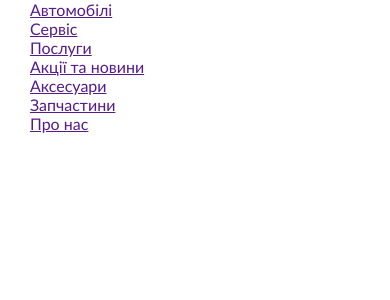
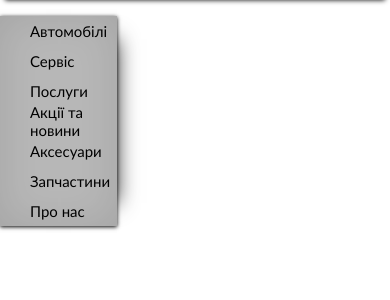
Before and after one commit to mhvozdesky/Enterprise, a Django app: page / in a window 390 px wide. Shown: the part 127-427 px from the top of the page. Run offline with Django 3.2, Linux system fonts and the light colour scheme; data comes from the database, SQL or seed files in the repository; parts of the project's set-up code (start-up, migrations or seed data) failed here and were passed over; some libraries are stand-ins or nearby versions.

Commit message:
made the backlight of the menu button. Placed a mobile menu. Made a shadow

```diff
--- a/about/static/css/index/styles_s1.css
+++ b/about/static/css/index/styles_s1.css
@@ -10,6 +10,7 @@ header{
 	background-color: #000000b3;
 	color: white;
 	overflow: hidden;
+	box-shadow: 0 5px 5px -5px rgb(0 0 0);
 }
 
 .header-top{
@@ -294,7 +295,23 @@ header{
 		height: 90px;
 	}
 	.header-menu{
-		display: none;
+		/*display: none;*/
+		display: block;
+		position: absolute;
+		top: 17%;
+		padding: 0;
+		width: 30%;
+		background-color: #b7b7b7;
+		box-shadow: 0 1px 4px rgb(0 0 0), -23px 0 20px -23px rgb(0 0 0 / 80%), 23px 0 20px -23px rgb(0 0 0 / 80%), 0 0 40px rgb(0 0 0 / 10%) inset;
+	}
+
+	.header-menu-item{
+		height: 30px;
+	}
+
+	.header-menu-item:hover{
+		border: 1px solid #737373;
+		box-shadow: 0 0 10px rgb(0 0 0 / 50%);
 	}
 
 	.header-bottom{
@@ -310,8 +327,14 @@ header{
 		display: block;
 	}
 
-	.list-menu-modile{
-		display: block;
+	.title-menu-modile div:hover{
+		background-color: #67676766;
 	}
 
+	.title-menu-modile a:focus{
+		border-radius: 10px;
+	}
+
+
+
 }
--- a/about/templates/index/index.html
+++ b/about/templates/index/index.html
@@ -45,6 +45,13 @@
 				</div>
 			</div>
 			<div class="header-bottom">
+				<div class="header-menu-modile">
+					<div class="title-menu-modile">
+						<a href="" onclick="return false;"><div onclick="show_menu_modile(this)">
+							<span>Меню</span>
+						</div></a>
+					</div>
+				</div>
 				<div class="header-menu">
 					<a href="">
 						<div class="header-menu-item">
@@ -82,13 +89,6 @@
 						</div>
 					</a>
 				</div>
-				<div class="header-menu-modile">
-					<div class="title-menu-modile">
-						<div onclick="show_menu_modile(this)">
-							<span>Меню</span>
-						</div>
-					</div>
-				</div>
 				<div class="header-other">
 					<div class="header-other-logo">
 						<!--<img src="{% static 'site_images\toyota-logo-1989-2560x1440-1024x560 (1).png' %}">-->
@@ -99,43 +99,6 @@
 				</div>
 			</div>
 		</header>
-		<div class="list-menu-modile">
-				<a href="">
-					<div class="header-menu-item">
-						<div><span>{{lang_dict.header_menu.cars}}</span></div>
-					</div>
-				</a>
-				<a href="">
-					<div class="header-menu-item">
-						<div><span>{{lang_dict.header_menu.maintenance}}</span></div>
-					</div>
-				</a>
-				<a href="">
-					<div class="header-menu-item">
-						<div><span>{{lang_dict.header_menu.service}}</span></div>
-					</div>
-				</a>
-				<a href="">
-					<div class="header-menu-item">
-						<div><span></span>{{lang_dict.header_menu.promotions_news}}</div>
-					</div>
-				</a>
-				<a href="">
-					<div class="header-menu-item">
-						<div><span>{{lang_dict.header_menu.accessories}}</span></div>
-					</div>
-				</a>
-				<a href="">
-					<div class="header-menu-item">
-						<div><span>{{lang_dict.header_menu.spares}}</span></div>
-					</div>
-				</a>
-				<a href="">
-					<div class="header-menu-item">
-						<div><span>{{lang_dict.header_menu.about_us}}</span></div>
-					</div>
-				</a>
-			</div>
 		</div>
 
 
```
